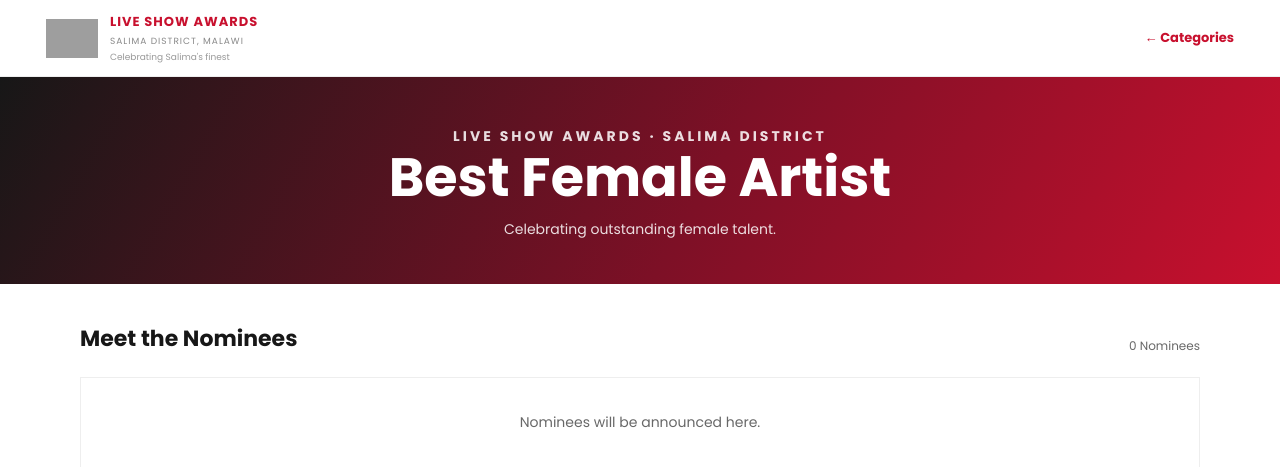
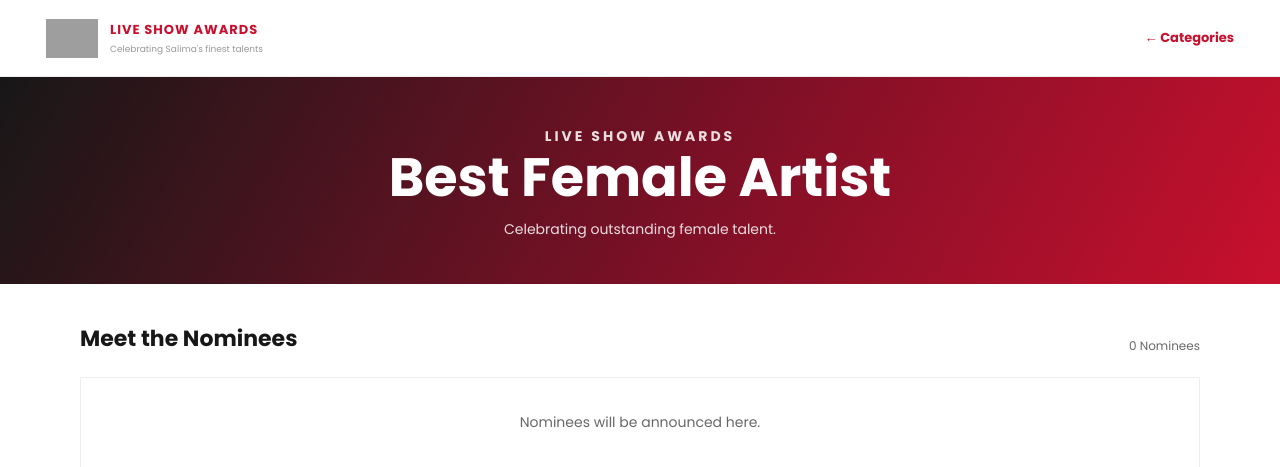
Before and after one commit to Samuelnyoni/Live-show-Awards-Voting-Web, a PHP site: page /categories/best-female-artist.php in a window 1280 px wide. Shown: the top 467 px of the page. Run offline with PHP 8.4, Linux system fonts and the light colour scheme; data comes from the database, SQL or seed files in the repository; data that the repository does not hold is empty; grey boxes are pictures that could not be loaded.

Commit message:
Standardize category page header and eyebrow

```diff
--- a/categories/best-female-artist.php
+++ b/categories/best-female-artist.php
@@ -129,8 +129,7 @@ function escapeOutput(?string $value): string
             <img class="brand-logo" src="../assets/images/logo.png" alt="Live Show Awards logo">
             <span class="brand-copy">
                 <strong>Live Show Awards</strong>
-                <small>Salima District, Malawi</small>
-                <em>Celebrating Salima's finest</em>
+                <em>Celebrating Salima's finest talents</em>
             </span>
         </a>
         <a class="back-link" href="../categories/">&larr; Categories</a>
@@ -138,7 +137,7 @@ function escapeOutput(?string $value): string
 
     <main>
         <section class="category-heading">
-            <p class="eyebrow">Live Show Awards · Salima District</p>
+            <p class="eyebrow">Live Show Awards</p>
             <h1><?php echo escapeOutput($category['title']); ?></h1>
             <p><?php echo escapeOutput($category['description']); ?></p>
         </section>
```
